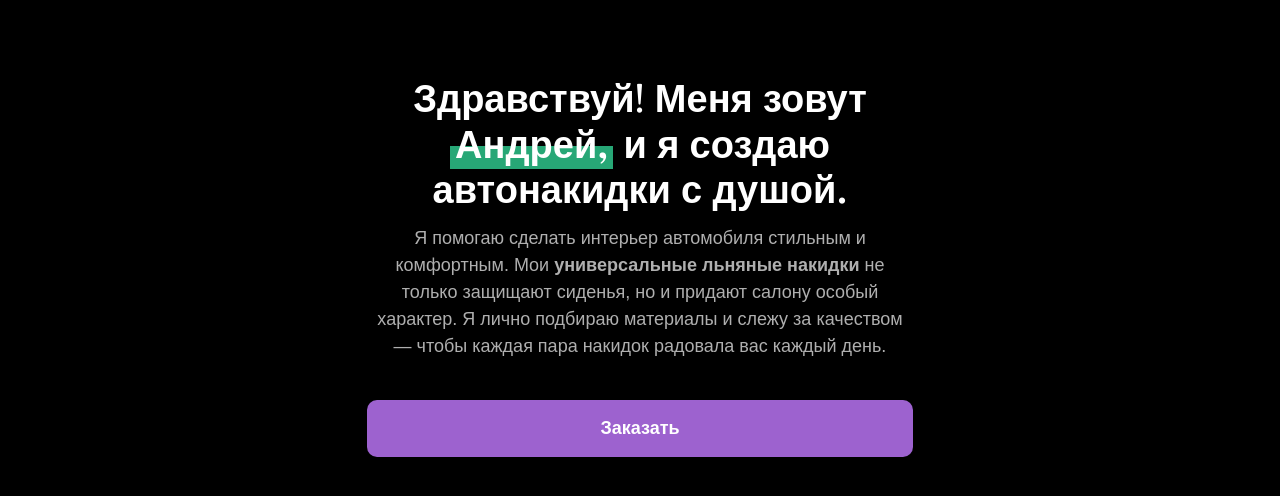
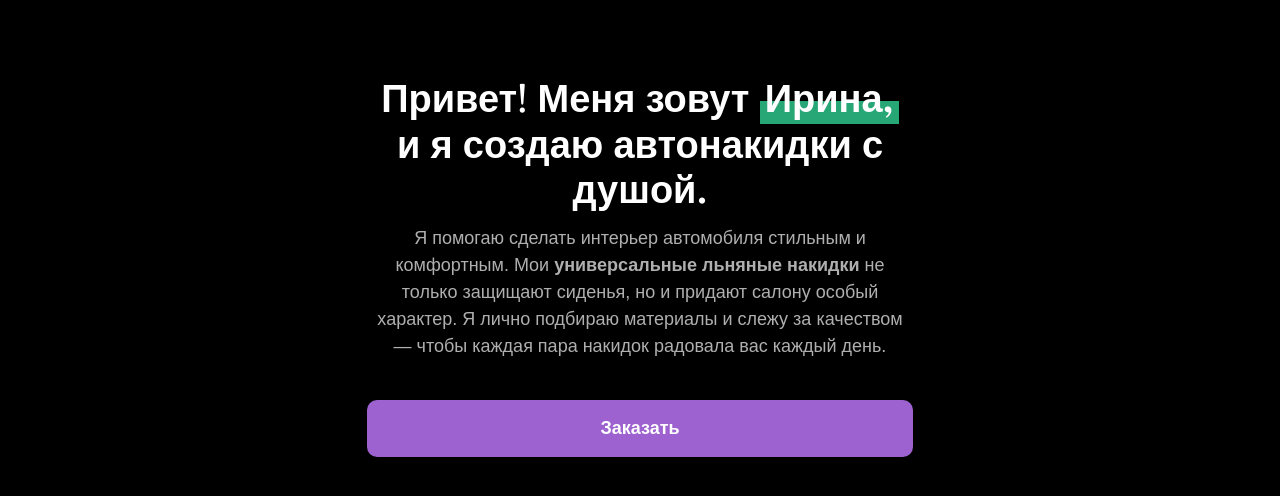
Before and after one commit to maafik/nakidky, a website: page index.html in a window 1280 px wide. Shown: the part 80-576 px from the top of the page. Drawn offline with Linux system fonts and the light colour scheme.

Commit message:
Revert "Change hero greeting name to Андрей on main page"
This reverts commit d8f97ed6613f66aa281084792131a8c67e73300a.

```diff
--- a/index.html
+++ b/index.html
@@ -83,7 +83,7 @@
       <div class="container">
         <div class="row justify-content-center">
           <div class="col-lg-6 text-center" data-aos="fade-up" data-aos-delay="100">
-<h2><span>Здравствуй! Меня зовут</span> <span class="underlight">Андрей,</span> <span>и я создаю автонакидки с душой.</span></h2>
+<h2><span>Привет! Меня зовут</span> <span class="underlight">Ирина,</span> <span>и я создаю автонакидки с душой.</span></h2>
 <p>Я помогаю сделать интерьер автомобиля стильным и комфортным. Мои <strong>универсальные льняные накидки</strong> не только защищают сиденья, но и придают салону особый характер. Я лично подбираю материалы и слежу за качеством — чтобы каждая пара накидок радовала вас каждый день.</p>
 
 
```
